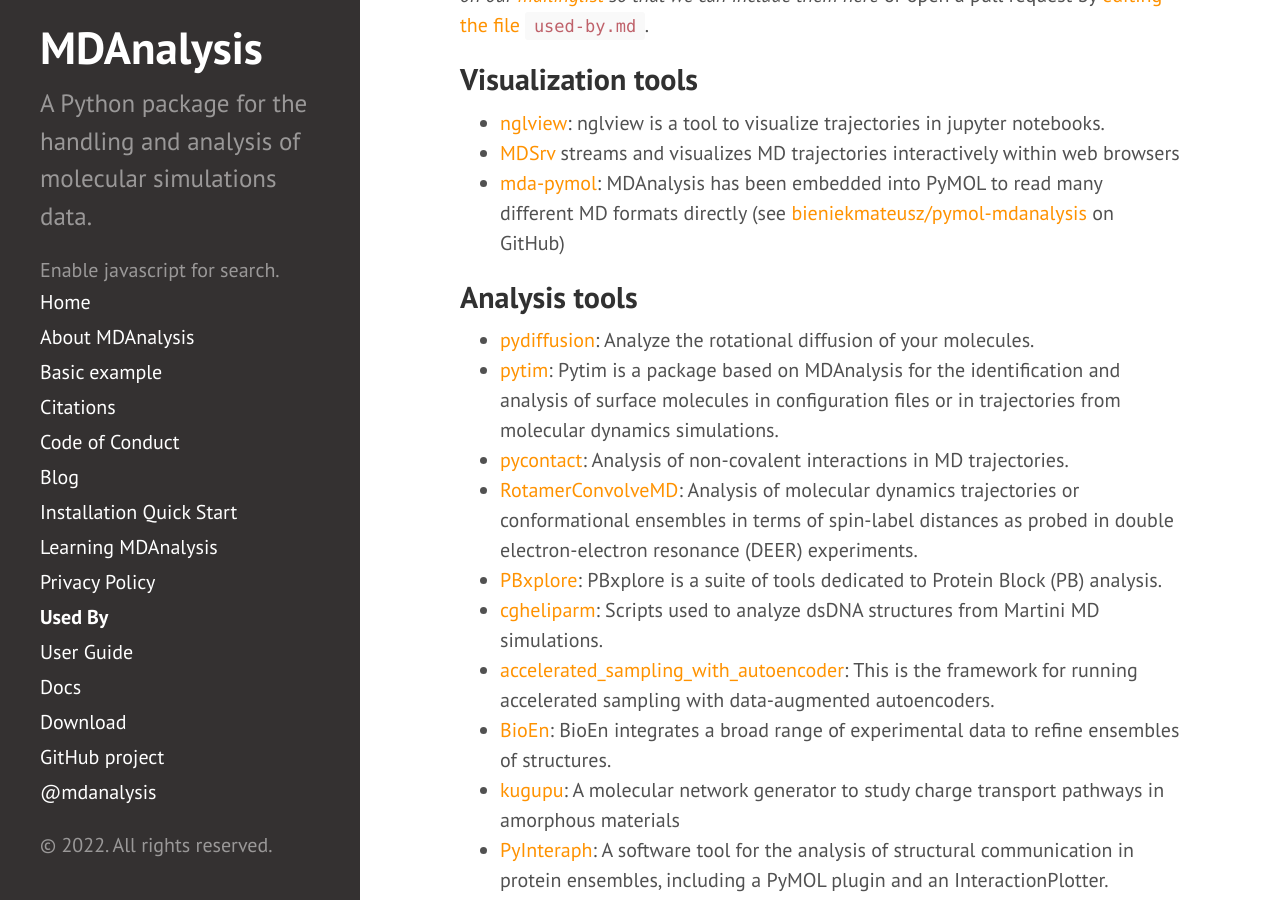
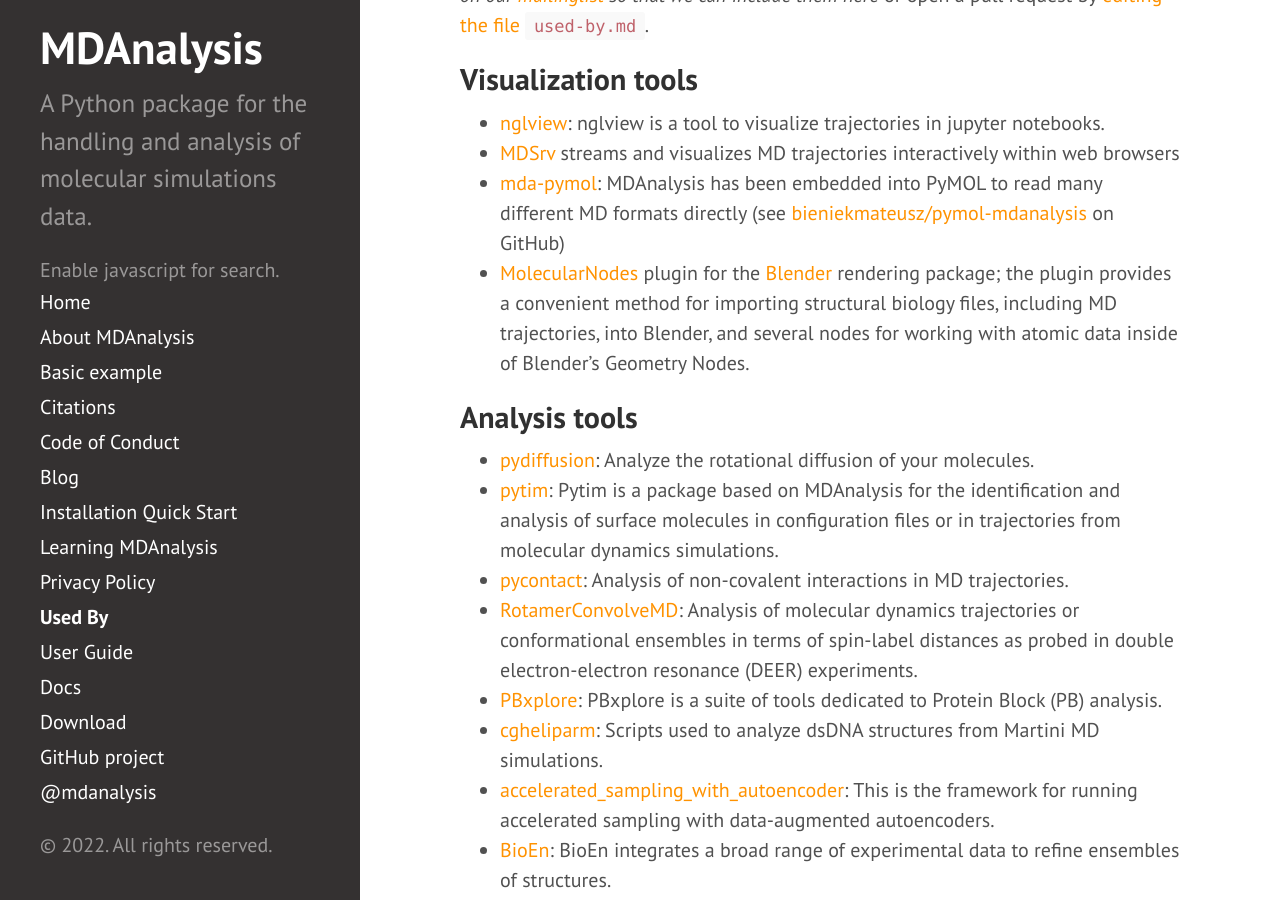
Before and after one commit to MDAnalysis/MDAnalysis.github.io, a Jekyll site: the page built from pages/used-by.md, in a window 1280 px wide and 900 px high, scrolled down 300 px. Built offline with Jekyll 4.4.1, drawn with Linux system fonts in a browser that asks for light colours; comment, search, counter and statistics services are not loaded.

Commit message:
add MolecularNodes
https://github.com/BradyAJohnston/MolecularNodes uses MDAnalysis

```diff
--- a/pages/used-by.md
+++ b/pages/used-by.md
@@ -25,6 +25,7 @@ can include them here* or open a pull request by [editing the file `used-by.md`]
    directly (see
    [bieniekmateusz/pymol-mdanalysis](https://github.com/bieniekmateusz/pymol-mdanalysis)
    on GitHub)
+-  [MolecularNodes](https://github.com/BradyAJohnston/MolecularNodes) plugin for the [Blender](https://www.blender.org/) rendering package; the plugin provides a convenient method for importing structural biology files, including MD trajectories, into Blender, and several nodes for working with atomic data inside of Blender's Geometry Nodes.
 
 ## Analysis tools
 
```
